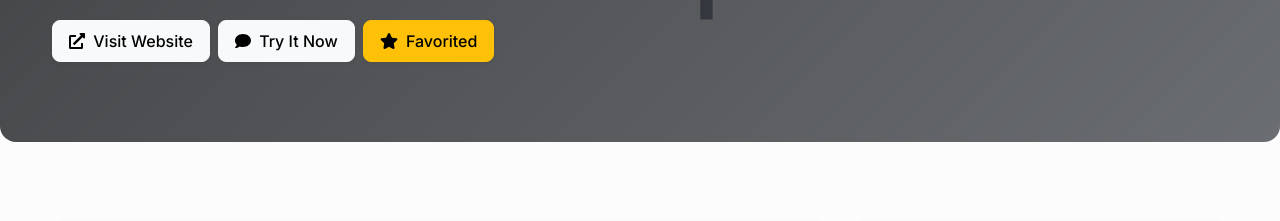
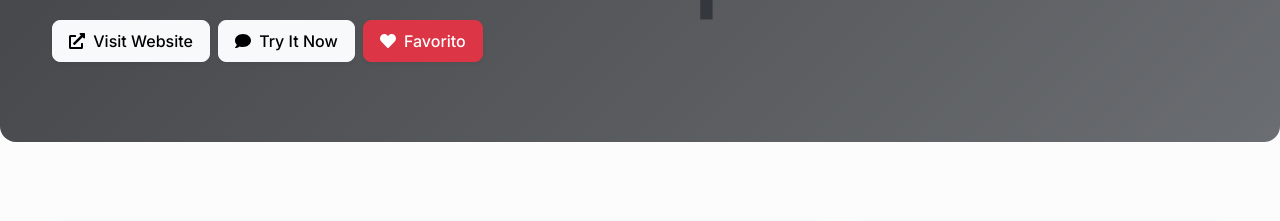
Before and after one commit to Mateoloperaortiz/ProyectoIntegrador1, a Django app: a page that uses templates/catalog/tool_detail.html in a window 1280 px wide. Shown: the part 333-554 px from the top of the page. Run offline with Django 5.2, Linux system fonts and the light colour scheme; a user stored in the database is signed in; tables that the repository leaves empty hold one stand-in row (values such as "Sample post"); grey boxes marked "Sample" are stand-in pictures; some libraries are stand-ins or nearby versions.

Commit message:
favorites

```diff
--- a/catalog/models.py
+++ b/catalog/models.py
@@ -5,6 +5,7 @@ from django.utils.text import slugify
 from catalog.constants import CATEGORY_CHOICES, API_TYPE_CHOICES, RATING_CHOICES
 import uuid
 from django.db.models import Avg
+
 
 
 class AITool(models.Model):
@@ -74,3 +75,13 @@ class Rating(models.Model):
             f"{self.stars}⭐ - "
             f"Created: {self.created_at.strftime('%Y-%m-%d %H:%M')}"
         )
+class Favorite(models.Model):
+    user = models.ForeignKey(settings.AUTH_USER_MODEL, on_delete=models.CASCADE, related_name='favorites')
+    tool = models.ForeignKey(AITool, on_delete=models.CASCADE, related_name='favorited_by')
+    created_at = models.DateTimeField(auto_now_add=True)
+
+    class Meta:
+        unique_together = ('user', 'tool')
+
+    def __str__(self):
+        return f"{self.user.username} ❤️ {self.tool.name}"
--- a/templates/catalog/tool_detail.html
+++ b/templates/catalog/tool_detail.html
@@ -33,6 +33,7 @@
                 </div>
 
                 <!-- Action buttons -->
+                <!-- Action buttons -->
                 <div class="d-flex flex-wrap gap-2">
                     <a href="{{ tool.website_url }}" class="btn btn-light" target="_blank">
                         <i class="fas fa-external-link-alt me-1"></i> Visit Website
@@ -47,13 +48,15 @@
                     {% if user.is_authenticated %}
                         <form method="post" action="{% url 'interaction:toggle_favorite' tool_id=tool.id %}" class="d-inline">
                             {% csrf_token %}
-                            <button type="submit" class="btn {% if is_favorite %}btn-warning{% else %}btn-light{% endif %}">
-                                <i class="{% if is_favorite %}fas{% else %}far{% endif %} fa-star me-1"></i>
-                                {% if is_favorite %}Favorited{% else %}Add to Favorites{% endif %}
+                            <button type="submit" class="btn {% if is_favorite %}btn-danger{% else %}btn-light{% endif %}">
+                                <i class="{% if is_favorite %}fas{% else %}far{% endif %} fa-heart me-1"></i>
+                                {% if is_favorite %}Favorito{% else %}Agregar a Favoritos{% endif %}
                             </button>
                         </form>
                     {% endif %}
                 </div>
+
+
             </div>
         </div>
     </div>
```
Also changed, not shown: catalog/migrations/0005_favorite.py (added).
